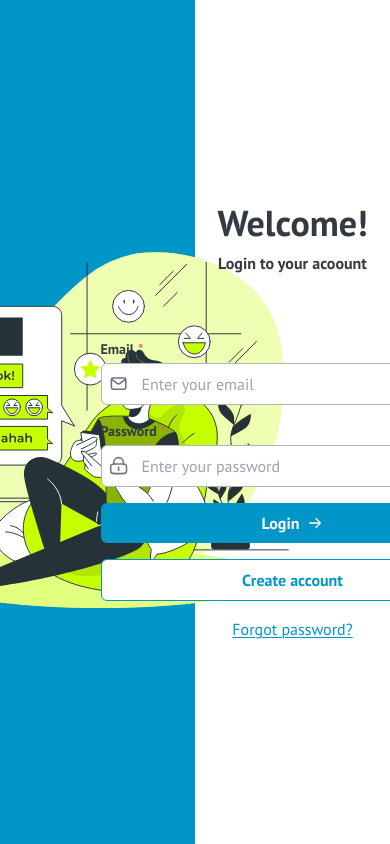
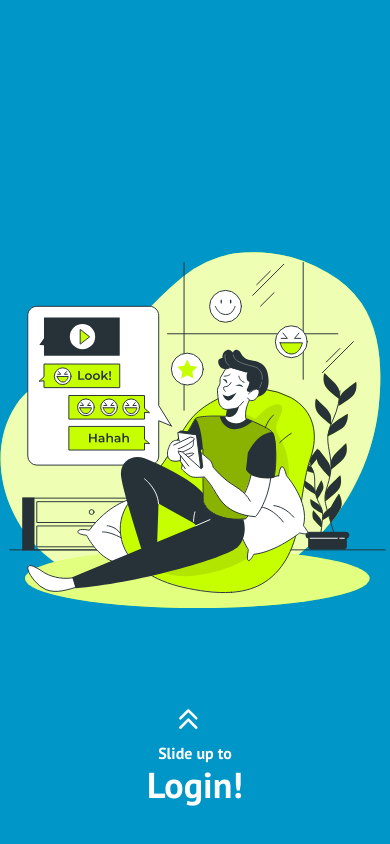
Before and after one commit to ratan2020cs131/chatting-app, a React (Vite) app in the folder ui/: page /login in a window 390 px wide. Built offline with nearby package versions, Linux system fonts and the light colour scheme.

Commit message:
ui/fix/signin responsive (#10)
* fixed: sign in pages made responsive

* bounce animation added

* illustrator to be viewed only once

```diff
--- /dev/null
+++ b/ui/src/assets/svg/DobleChevronUpIcon.jsx
@@ -0,0 +1,20 @@
+import React from "react";
+const DobleChevronUpIcon = ({ height = 1, width = 1, fill = "#0F0F0F" }) => {
+  return (
+    <svg
+      viewBox="0 0 24 24"
+      height={`${height}rem`}
+      width={`${width}rem`}
+      xmlns="http://www.w3.org/2000/svg"
+      fill="none"
+    >
+      <path
+        fill-rule="evenodd"
+        clip-rule="evenodd"
+        d="M1.7 14.7a1 1 0 0 1-1.4-1.4l6-6a1 1 0 0 1 1.4 0l6 6a1 1 0 0 1-1.4 1.4L7 9.4l-5.3 5.3zm0-7A1 1 0 0 1 .3 6.3l6-6a1 1 0 0 1 1.4 0l6 6a1 1 0 0 1-1.4 1.4L7 2.4 1.7 7.7z"
+        fill={fill}
+      />
+    </svg>
+  );
+};
+export default DobleChevronUpIcon;
--- a/ui/src/assets/svg/index.js
+++ b/ui/src/assets/svg/index.js
@@ -9,3 +9,4 @@ export { default as LockIcon } from "assets/svg/LockIcon";
 export { default as RightArrowIcon } from "assets/svg/RightArrowIcon";
 export { default as LoginSvg } from "assets/svg/LoginSvg";
 export { default as RegisterSvg } from "assets/svg/RegisterSvg";
+export { default as DobleChevronUpIcon } from "assets/svg/DobleChevronUpIcon";
--- a/ui/src/screens/login-signup/Login.jsx
+++ b/ui/src/screens/login-signup/Login.jsx
@@ -1,34 +1,94 @@
-import { LockIcon, LoginSvg, MailIcon, RightArrowIcon } from "assets/svg";
+import {
+  DobleChevronUpIcon,
+  LockIcon,
+  LoginSvg,
+  MailIcon,
+  RightArrowIcon,
+} from "assets/svg";
 import Button from "components/Button";
-import Card from "components/Card";
 import IconWrapper from "components/IconWrapper";
 import Link from "components/Link";
 import TextInput from "components/TextInput";
 import {
   TypoExtraLargeSemiBold,
-  TypoLargeSemiBold,
   TypoMediumSemiBold,
 } from "components/TypoGraphy";
 import React from "react";
+import { useRef, useState } from "react";
 import { useNavigate } from "react-router-dom";
+import { colors } from "root/tailwind.config";
 import AppContainer from "screens/layouts/AppContainer";
+
 const Login = () => {
   const navigate = useNavigate();
+  const touchStartY = useRef(0);
+  const touchMoveY = useRef(0);
+  const [isVisible, setIsVisible] = useState(true);
+
+  const handleTouchStart = (e) => {
+    touchStartY.current = e.touches[0].clientY;
+    touchMoveY.current = 0;
+  };
+
+  const handleTouchMove = (e) => {
+    touchMoveY.current = e.touches[0].clientY - touchStartY.current;
+  };
+
+  const handleTouchEnd = () => {
+    const movementThreshold = 20;
+    if (Math.abs(touchMoveY.current) > movementThreshold) {
+      if (touchMoveY.current < 0) {
+        setIsVisible(false);
+      }
+    }
+    touchStartY.current = 0;
+    touchMoveY.current = 0;
+  };
+
   return (
     <AppContainer>
-      <div className="grid grid-cols-2 h-full">
-        <div className="bg-primary-blue flex flex-col items-center justify-center">
+      <div
+        className={`grid grid-cols-1 md:grid-cols-2 h-full transition-transform duration-500 ${
+          isVisible
+            ? "transform translate-y-0"
+            : "transform translate-y-[-100%] md:translate-y-0"
+        }`}
+        onTouchStart={handleTouchStart}
+        onTouchMove={handleTouchMove}
+        onTouchEnd={handleTouchEnd}
+      >
+        <div className="relative bg-primary-blue h-screen flex flex-col items-center justify-center overflow-hidden">
           <IconWrapper Icon={LoginSvg} size="xxlarge" />
+          <div className="flex md:hidden flex-col absolute bottom-8 items-center animate-bounce">
+            <IconWrapper
+              Icon={DobleChevronUpIcon}
+              size="large"
+              color={colors.primary.white}
+            />
+            <TypoMediumSemiBold color="text-primary-white">
+              Slide up to
+            </TypoMediumSemiBold>
+            <TypoExtraLargeSemiBold color="text-primary-white">
+              Login!
+            </TypoExtraLargeSemiBold>
+          </div>
         </div>
-        <div className="flex flex-col items-center justify-center gap-16">
+        <div className="flex flex-col items-center justify-center gap-16 px-4 py-8">
           <span className="flex flex-col gap-2 items-center">
             <TypoExtraLargeSemiBold>Welcome!</TypoExtraLargeSemiBold>
             <TypoMediumSemiBold>Login to your acoount</TypoMediumSemiBold>
           </span>
-          <div className="w-[24rem] flex flex-col items-center justify-center gap-4">
-            <TextInput required title="Email" placeholder="Enter your email" icon={MailIcon} />
+          <div className="w-full md:w-[24rem] flex flex-col items-center justify-center gap-4">
+            <TextInput
+              fullWidth
+              required
+              title="Email"
+              placeholder="Enter your email"
+              icon={MailIcon}
+            />
             <TextInput
               required
+              fullWidth
               secret
               title="Password"
               placeholder="Enter your password"
--- a/ui/src/screens/login-signup/Signup.jsx
+++ b/ui/src/screens/login-signup/Signup.jsx
@@ -1,32 +1,91 @@
-import { LockIcon, MailIcon, RightArrowIcon, RegisterSvg, UserIcon } from "assets/svg";
+import {
+  LockIcon,
+  MailIcon,
+  RightArrowIcon,
+  RegisterSvg,
+  UserIcon,
+  DobleChevronUpIcon,
+} from "assets/svg";
 import CallIcon from "assets/svg/CallIcon";
 import Button from "components/Button";
 import SelectDropdown from "components/SelectDropdown";
 import TextInput from "components/TextInput";
-import { TypoExtraLargeSemiBold, TypoMediumSemiBold } from "components/TypoGraphy";
-import { useState } from "react";
+import {
+  TypoExtraLargeSemiBold,
+  TypoMediumSemiBold,
+} from "components/TypoGraphy";
+import { useState, useRef } from "react";
 import { useNavigate } from "react-router-dom";
 import AppContainer from "screens/layouts/AppContainer";
 import { countryCode } from "screens/login-signup/constants";
 import IconWrapper from "components/IconWrapper";
+import { colors } from "root/tailwind.config";
 
 const Signup = () => {
   const navigate = useNavigate();
+  const touchStartY = useRef(0);
+  const touchMoveY = useRef(0);
   const [phone, setPhone] = useState();
+  const [isVisible, setIsVisible] = useState(true);
+
+  const handleTouchStart = (e) => {
+    touchStartY.current = e.touches[0].clientY;
+    touchMoveY.current = 0;
+  };
+
+  const handleTouchMove = (e) => {
+    touchMoveY.current = e.touches[0].clientY - touchStartY.current;
+  };
+
+  const handleTouchEnd = () => {
+    const movementThreshold = 20;
+    if (Math.abs(touchMoveY.current) > movementThreshold) {
+      if (touchMoveY.current < 0) {
+        setIsVisible(false);
+      }
+    }
+    touchStartY.current = 0;
+    touchMoveY.current = 0;
+  };
 
   return (
     <AppContainer>
-      <div className="grid grid-cols-2 h-full">
-        <div className="bg-primary-blue flex flex-col items-center justify-center">
+      <div
+        className={`grid grid-cols-1 md:grid-cols-2 h-full transition-transform duration-500 ${
+          isVisible
+            ? "transform translate-y-0"
+            : "transform translate-y-[-100%] md:translate-y-0"
+        }`}
+        onTouchStart={handleTouchStart}
+        onTouchMove={handleTouchMove}
+        onTouchEnd={handleTouchEnd}
+      >
+        <div className="relative bg-primary-blue flex flex-col items-center justify-center h-screen overflow-hidden">
           <IconWrapper size="xxlarge" Icon={RegisterSvg} />
+          <div className="flex md:hidden flex-col absolute bottom-8 items-center animate-bounce">
+            <IconWrapper
+              Icon={DobleChevronUpIcon}
+              size="large"
+              color={colors.primary.white}
+            />
+            <TypoMediumSemiBold color="text-primary-white">
+              Slide up to
+            </TypoMediumSemiBold>
+            <TypoExtraLargeSemiBold color="text-primary-white">
+              Signup!
+            </TypoExtraLargeSemiBold>
+          </div>
         </div>
-        <div className="flex flex-col items-center justify-center gap-16">
+        <div className="flex flex-col items-center justify-center gap-16 px-4 py-8">
           <span className="flex flex-col gap-2 items-center">
             <TypoExtraLargeSemiBold>Welcome!</TypoExtraLargeSemiBold>
-            <TypoMediumSemiBold>Create a new account to explore</TypoMediumSemiBold>
+            <TypoMediumSemiBold>
+              Create a new account to explore
+            </TypoMediumSemiBold>
           </span>
-          <div className="w-[24rem] flex flex-col items-center justify-center gap-4">
+          <div className="w-full md:w-[24rem] flex flex-col items-center justify-center gap-4">
             <TextInput
+              fullWidth
               title="Full name"
               placeholder="Enter your full name"
               icon={UserIcon}
@@ -49,8 +108,20 @@ const Signup = () => {
                 onChange={(value) => setPhone(value)}
               />
             </span>
-            <TextInput type="email" title="Email" placeholder="Enter your email" icon={MailIcon} />
-            <TextInput secret title="Password" placeholder="Enter your password" icon={LockIcon} />
+            <TextInput
+              fullWidth
+              type="email"
+              title="Email"
+              placeholder="Enter your email"
+              icon={MailIcon}
+            />
+            <TextInput
+              fullWidth
+              secret
+              title="Password"
+              placeholder="Enter your password"
+              icon={LockIcon}
+            />
             <Button fullWidth icon={RightArrowIcon} title="Signup" />
             <Button
               fullWidth
--- a/ui/tailwind.config.js
+++ b/ui/tailwind.config.js
@@ -1,5 +1,3 @@
-/** @type {import('tailwindcss').Config} */
-
 export const colors = {
   primary: {
     white: "#fff",
@@ -31,12 +29,17 @@ export default {
       },
       animation: {
         loading: "rotate 2s infinite",
+        bounce: "bounce 1.5s infinite",
       },
       keyframes: {
         rotate: {
           "0%": { transform: "rotate(0deg)" },
           "50%": { transform: "rotate(180deg)" },
           "100%": { transform: "rotate(360deg)" },
+        },
+        bounce: {
+          "0%, 100%": { transform: "translateY(0)" },
+          "50%": { transform: "translateY(-20px)" },
         },
       },
       boxShadow: {
```
